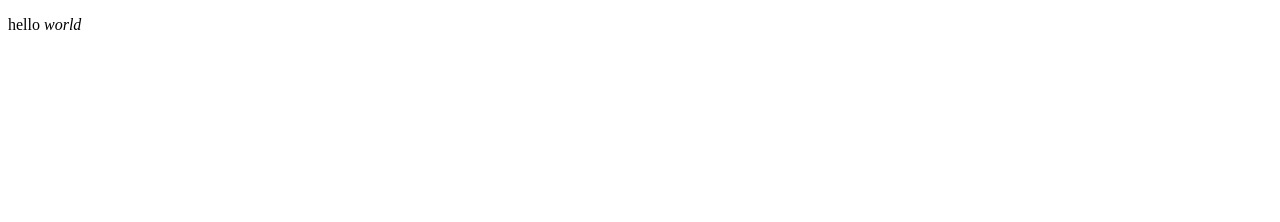
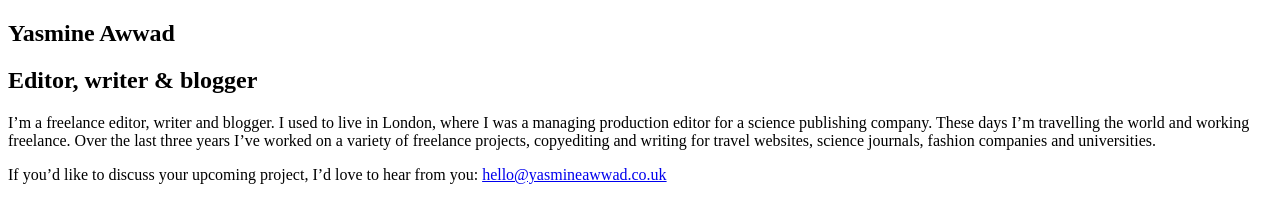
Before and after one commit to colinmeinke/yasmineawwad, a plain HTML site: page index.html in a window 1280 px wide. Drawn offline with Linux system fonts and the light colour scheme.

Commit message:
add about section

```diff
--- a/index.html
+++ b/index.html
@@ -5,8 +5,29 @@
   </head>
 
   <body>
-    <p>
-      hello <em>world</em>
-    </p>
+    <section>
+      <h1>
+        Yasmine Awwad
+      </h1>
+
+      <h2>
+        Editor, writer &amp; blogger
+      </h2>
+
+      <p>
+        I’m a freelance editor, writer and blogger. I used to live in London,
+        where I was a managing production editor for a science publishing
+        company. These days I’m travelling the world and working freelance.
+        Over the last three years I’ve worked on a variety of freelance
+        projects, copyediting and writing for travel websites, science journals,
+        fashion companies and universities.
+      </p>
+
+      <p>
+        If you’d like to discuss your upcoming project, I’d love to hear from
+        you:
+        <a href="mailto:hello@yasmineawwad.co.uk">hello@yasmineawwad.co.uk</a>
+      </p>
+    </section>
   </body>
 </html>
```
